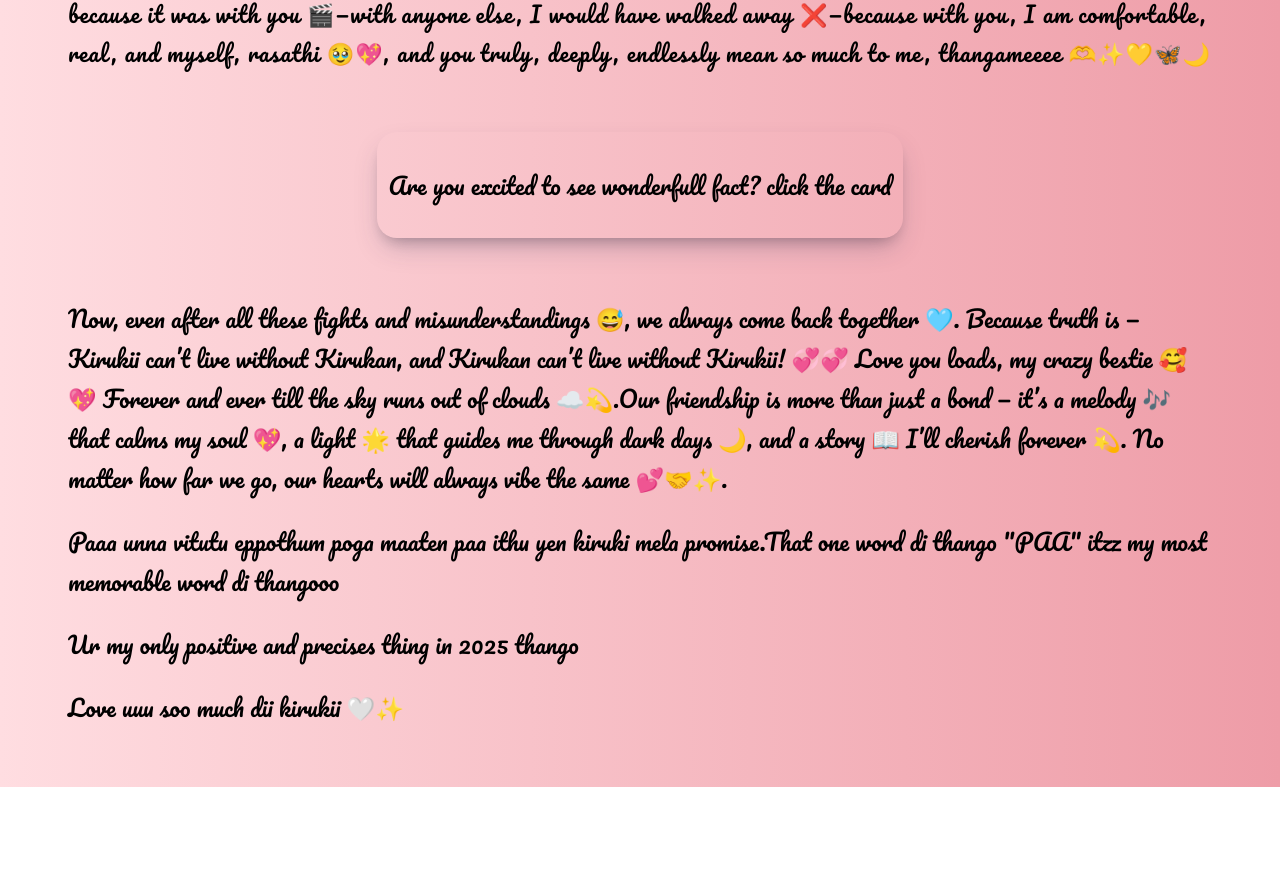
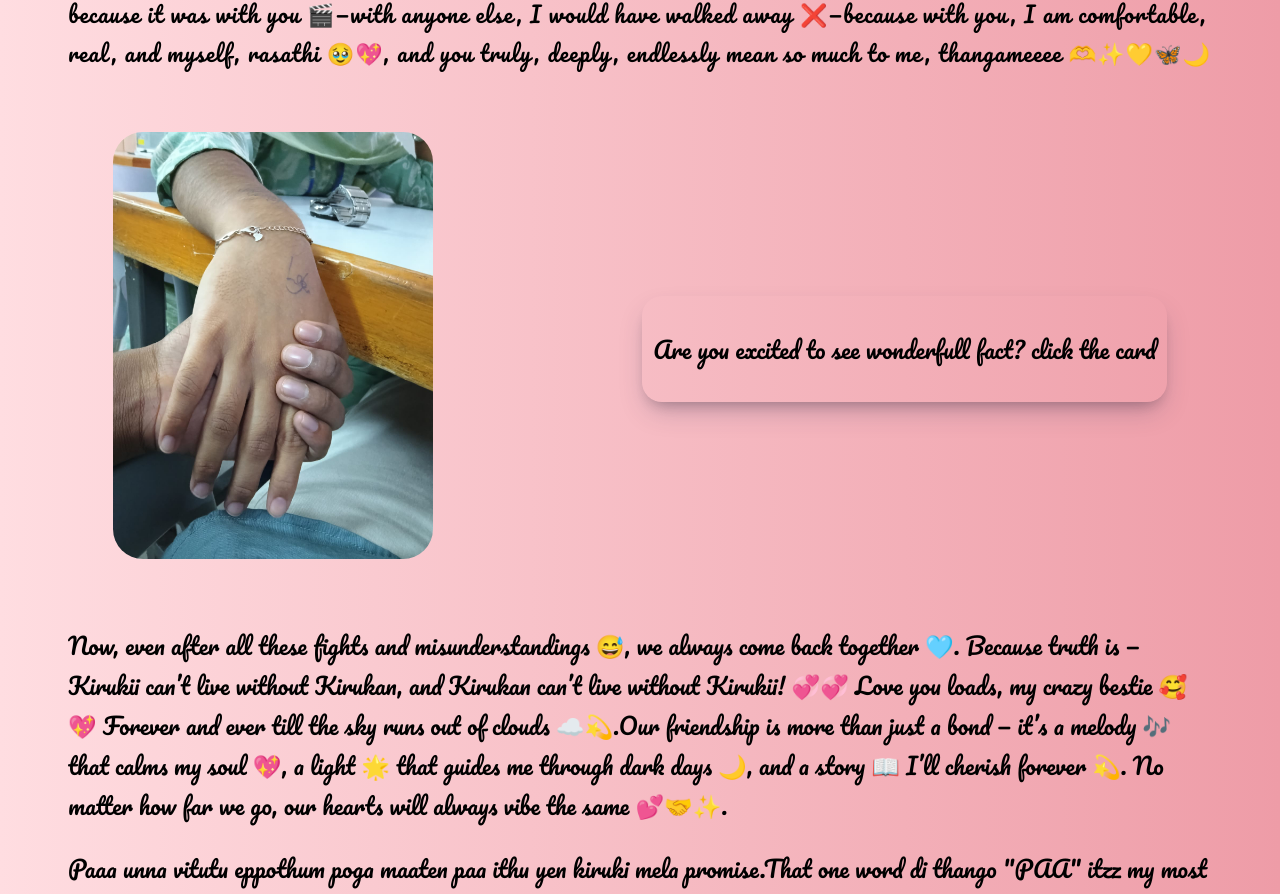
Before and after one commit to Logeswaran-01/kiruka-kiruki, a React (Vite) app: page / in a window 1280 px wide. Shown: the part 8094-8988 px from the top of the page. Before the commit the page ends 8881 px from the top, so only its background shows below. Built offline with nearby package versions, Linux system fonts and the light colour scheme.

Commit message:
Updated React app

```diff
--- a/src/App.jsx
+++ b/src/App.jsx
@@ -13,6 +13,7 @@ import image6 from './assets/image6.jpeg'
 import image7 from './assets/image7.jpeg'
 import image8 from './assets/image8.jpeg'
 import image9 from './assets/image9.jpeg'
+import image10 from './assets/image10.jpeg'
 
 function App(){
   const [user,setUser]=useState(false)
@@ -155,6 +156,10 @@ You got possessive too when you heard that guy chatting for 6 hours 😂 — and
         </p>
       </div>
       <section className='section' data-aos="flip-left">
+         <div>
+          <img className='image9' src={image10} alt="" />
+
+        </div>
         <div className='card3d'>
           {
             !user && <p onClick={user1} className='car1'>Are you excited to see wonderfull fact? click the card</p>
```
Also changed, not shown: src/assets/image10.jpeg (added).
